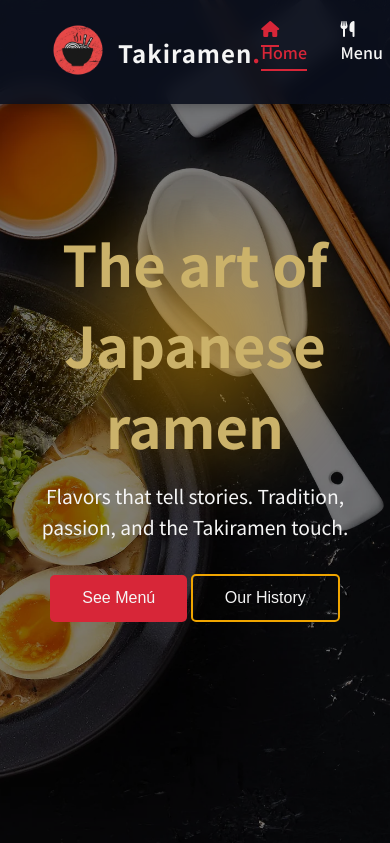
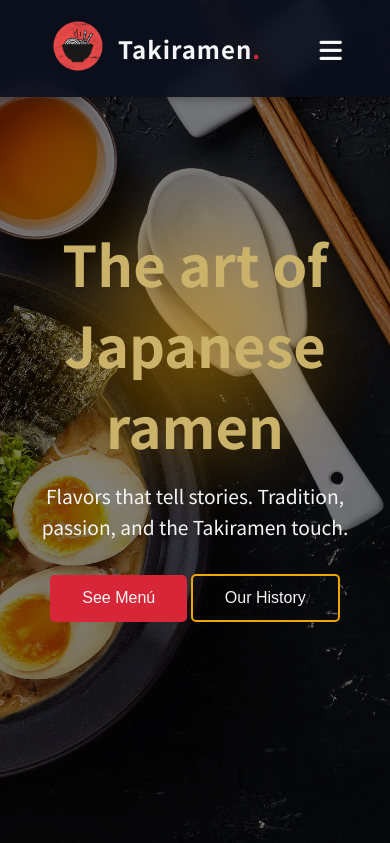
Before and after one commit to FaridDanilo/TakiRamen, a PHP site: page / in a window 390 px wide. Shown: the top 843 px of the page. Run offline with PHP 8.4, Linux system fonts and the light colour scheme.

Commit message:
Takiramen #8

```diff
--- a/assets/scripts.js
+++ b/assets/scripts.js
@@ -22,10 +22,33 @@ window.addEventListener('scroll', () => {
     }
 
     lastScrollTop = scrollTop;
-})
+});
 
+const navbarToggle = document.getElementById("navbarToggle");
+const navbarLinks = document.getElementById("navbarLinks");
 
+navbarToggle.addEventListener("click", () => {
+    navbarLinks.classList.toggle("show");
+    navbarToggle.classList.toggle("active");
+});
 
+// Cerrar el menú al hacer clic en un enlace
+document.querySelectorAll(".navbar__links a").forEach(link => {
+    link.addEventListener("click", () => {
+        navbarLinks.classList.remove("show");
+        navbarToggle.classList.remove("active");
+    });
+});
+
+// Cambiar icono hamburguesa ↔️ X
+navbarToggle.addEventListener("click", () => {
+    const icon = navbarToggle.querySelector("i");
+    if (navbarToggle.classList.contains("active")) {
+        icon.classList.replace("fa-bars", "fa-xmark");
+    } else {
+        icon.classList.replace("fa-xmark", "fa-bars");
+    }
+});
 
 //* Navbar Functions End
 
--- a/assets/styles.css
+++ b/assets/styles.css
@@ -38,7 +38,7 @@ body {
 }
 
 /** ============ Navbar Start ============  */
-.navbar {   /*! AJUSTAR NAVBAR PARA OCULTAR CUANDO SE HACE SCROLL ABAJO, Y AL AHCER SCROLL ARRIBA APAREZCA */
+.navbar {
     position: fixed;
     top: 0; left: 0;
     width: 100%;
@@ -82,6 +82,13 @@ body {
     letter-spacing: 1px;
 }
 
+.navbar__toggle {
+    display: none;
+    font-size: 1.6rem;
+    cursor: pointer;
+    color: var(--color-texto-principal);
+}
+
 .navbar__links ul {
     list-style-type: none;
     display: flex;
@@ -103,6 +110,36 @@ body {
 .navbar__links a.active {
     color: var(--color-acento-rojo);
     border-bottom: 2px solid var(--color-acento-rojo);
+}
+
+@media (max-width: 900px) {
+    .navbar__toggle {
+        display: block;
+    }
+
+    .navbar__links {
+        position: fixed;
+        top: 80px;
+        right: -100%;
+        width: 70%;
+        height: calc(100vh - 80px);
+        background-color: rgba(10, 15, 28, 0.98);
+        backdrop-filter: blur(6px);
+        transition: right 0.4s ease;
+        box-shadow: -4px 0 10px rgba(0, 0, 0, 0.3);
+    }
+
+    .navbar__links ul {
+        flex-direction: column;
+        align-items: center;
+        justify-content: center;
+        height: 100%;
+        gap: 2rem;
+    }
+
+    .navbar__links.show {
+        right: 0;
+    }
 }
 /** ============ Navbar End ============  */
 
--- a/index.html
+++ b/index.html
@@ -17,7 +17,11 @@
             <a href="index.html"><h1>Takiramen<span class="dot">.</span></h1></a>
         </div>
 
-        <nav class="navbar__links">
+        <div class="navbar__toggle" id="navbarToggle">
+            <i class="fa-solid fa-bars"></i>
+        </div>
+
+        <nav class="navbar__links" id="navbarLinks">
             <ul>
                 <li><a href="#home" class="active"><i class="fa-solid fa-house"></i> Home</a></li>
                 <li><a href="#menu"><i class="fa-solid fa-utensils"></i> Menu</a></li>
```
